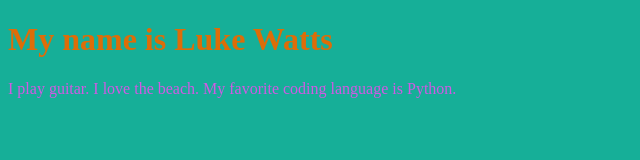
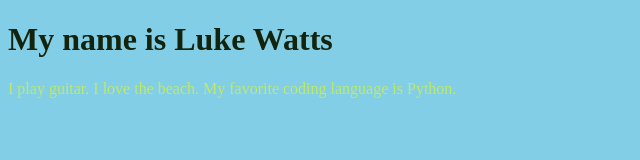
Before and after one commit to Luke-Watts/24SU_Week05_Luke_Watts, a plain HTML site: page index.html in a window 1280 px wide. Shown: the whole page, without its empty margins (0-640 px from the left). Drawn offline with Linux system fonts and the light colour scheme.

Commit message:
Update index.html

```diff
--- a/index.html
+++ b/index.html
@@ -14,13 +14,13 @@
     </title>
     <style>
       body{
-        background-color: #16AF98;
+        background-color: #82CEE7;
       }
       h1{
-        color: #DD6D08;
+        color: #13230C;
       }
       p{
-        color: #D05AE4;
+        color: #BDEA69;
       }
     </style>
   </head>
```
